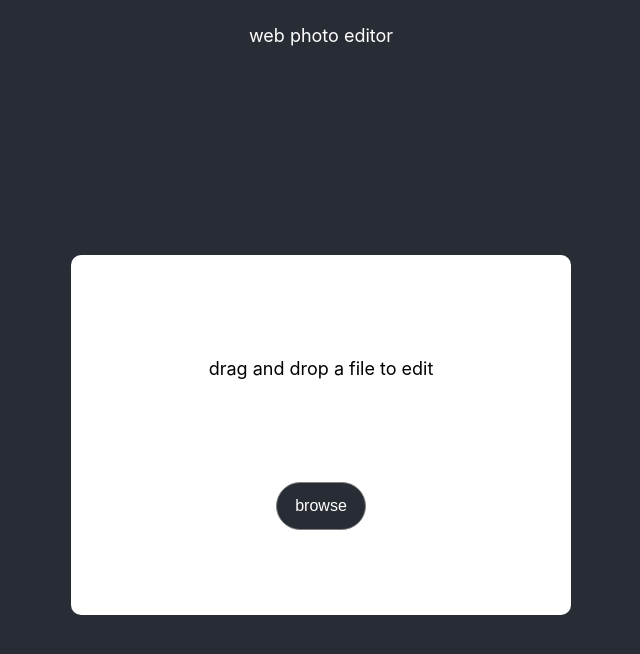
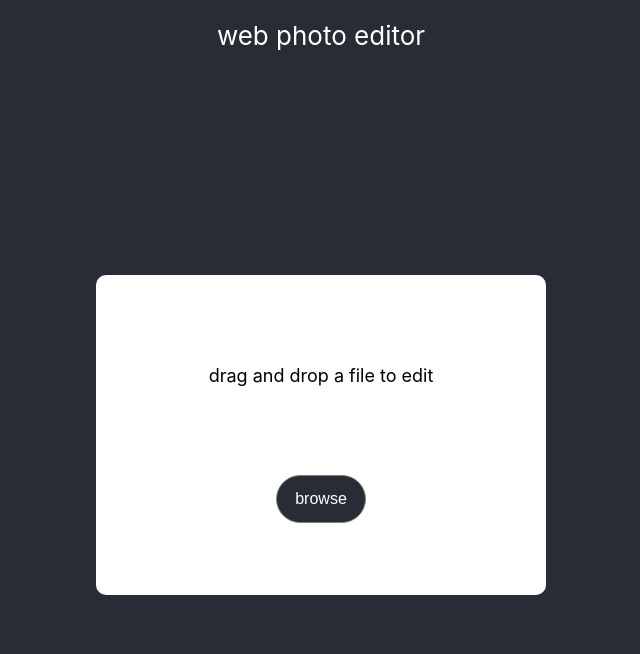
Before and after one commit to kellyklma/web-photo-editor, a React (Create React App) app: page / in a window 1280 px wide. Shown: the top 654 px of the page, without its empty margins (319-959 px from the left). Built offline with nearby package versions, Linux system fonts and the light colour scheme.

Commit message:
grayscale button edit

```diff
--- a/src/App.js
+++ b/src/App.js
@@ -28,16 +28,17 @@ class Content extends React.Component {
     const uploadedFiles = fileInput.files;
     if (uploadedFiles.length > 0) {
       const uploadedFile = uploadedFiles[0];
-      // console.log(this.state.imgURL);
-      // console.log(uploadedFiles[0].name);
-      // console.log(uploadedFiles[0].size);
       this.displayImage(uploadedFile);
     }
   }
 
   displayImage(file) {
-    document.getElementsByClassName("drop")[0].style.display = "none";
-    this.setState( {imgURL : URL.createObjectURL(file)} ); // Setting state triggers re-render
+    console.log(file);
+    const imageTypes = ['image/jpg','image/jpeg','image/png','image/raw','image/cr2','image/nef','image/bmp','image/tif','image/tiff'];
+    if (file && imageTypes.includes(file['type'])) {
+      document.getElementsByClassName("drop")[0].style.display = "none";
+      this.setState( {imgURL : URL.createObjectURL(file)} ); // Setting state triggers re-render
+    }
   }
 
   // Recognize drop event on target element
@@ -104,16 +105,15 @@ class UploadedImage extends React.Component {
     let ctx = imgCanvas.getContext("2d");
     ctx.imageSmoothingEnabled = false;
     ctx.drawImage(myImg, 0, 0, myImg.naturalWidth, myImg.naturalHeight);
-
-    this.setState();
+    this.setState(); // Trigger re-render of UploadedImage to view newly drawn image
   }
 
   render() {
     return (
       <div id="previews">
-        <img id="image-upload"  src={this.props.imageURL} alt="original upload" onLoad={this.handleImageLoaded}/>
+        <img id="image-upload" src={this.props.imageURL} alt="original upload" onLoad={this.handleImageLoaded}/>
         {/* <img id="image-upload-2" src={this.props.imageURL} alt="uploaded image" /> */}
-        <canvas id="image-canvas"  alt="edited upload"></canvas>
+        <canvas id="image-canvas" alt="edited upload"></canvas>
       </div>
     );
   }
@@ -130,7 +130,20 @@ class Editor extends React.Component {
     let myImg = document.getElementById("image-upload");
     let imgCanvas = document.getElementById("image-canvas");
     // Check that they are equivalent? that imgCanvas has stuff?
+    if (myImg.naturalWidth === imgCanvas.width) {
+      let ctx = imgCanvas.getContext('2d');
+      const imageData = ctx.getImageData(0, 0, imgCanvas.width, imgCanvas.height);
+      const data = imageData.data;
+      for (let i=0; i<data.length; i += 4) {
+        const avg = (data[i] + data[i+1] + data[i+2]) / 3;
+        data[i] = avg;
+        data[i+1] = avg;
+        data[i+2] = avg;
+      }
+      ctx.putImageData(imageData, 0, 0);
+    }
   }
+
   render() {
     return (
       <div id="editor">
--- a/src/index.css
+++ b/src/index.css
@@ -19,7 +19,7 @@ header {
   flex-direction: column;
   align-items: center;
   justify-content: center;
-  font-size: calc(10px + 1vmin);
+  font-size: calc(10px + 2vmin);
   color: white;
 }
 
@@ -34,8 +34,10 @@ header {
 
 .drop {
   background-color: white;
-  width: 500px;
-  height: 360px;
+  max-width: 450px;
+  width: 40vw;
+  max-height: 320px;
+  height: 40vh;
   border-radius: 10px;
   display: flex;
   flex-direction: column;
@@ -75,6 +77,7 @@ header {
   -o-object-fit: cover;
   object-fit: cover;
   overflow: hidden;
+  align-items: center;
 }
 
 #editor {
```
Also changed, not shown: 1 other file (tests, documents, lock files or other folders).
